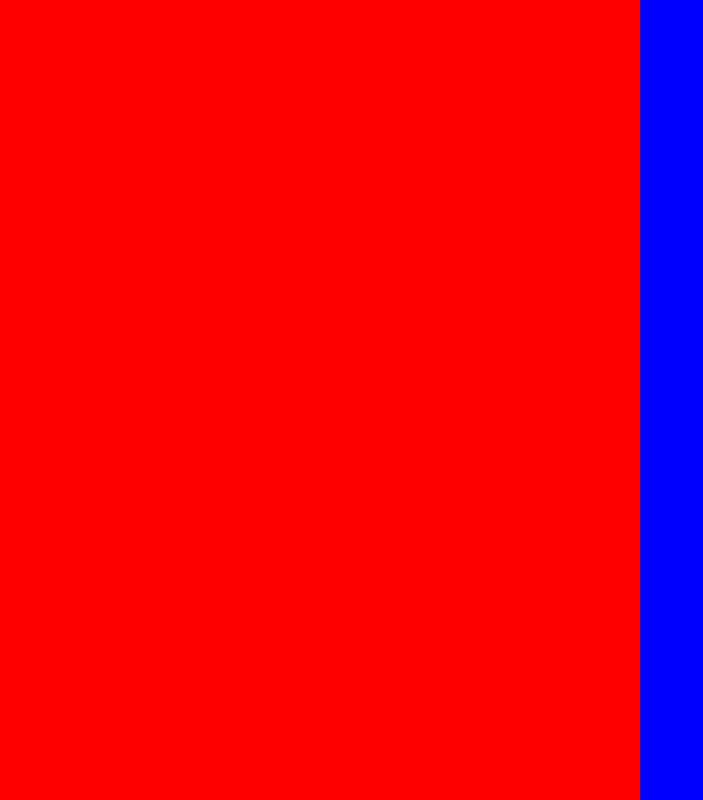
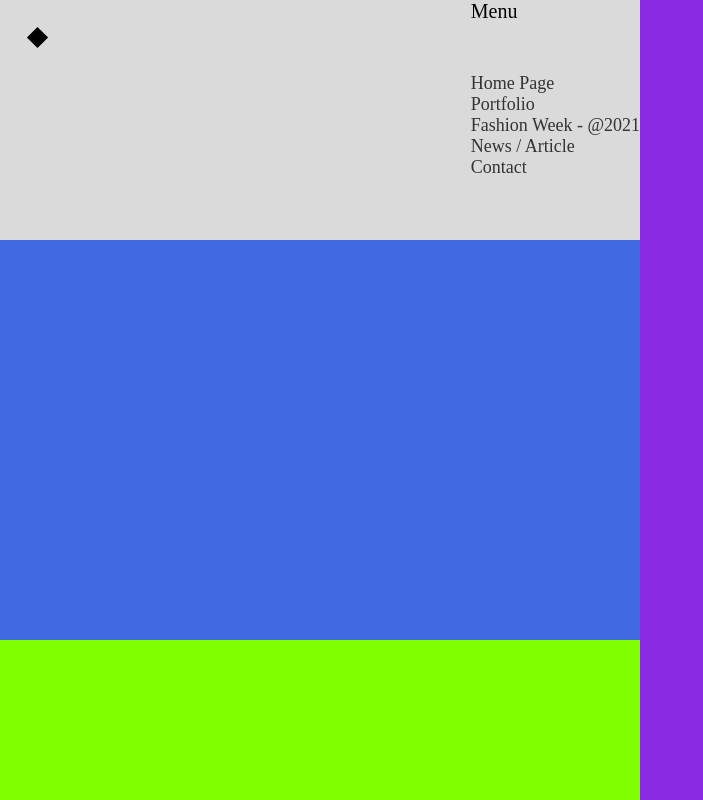
Before and after one commit to SachinP08/Frontend-Project, a plain HTML site: page index.html in a window 1280 px wide. Shown: the whole page, without its empty margins (0-703 px from the left). Drawn offline with Linux system fonts and the light colour scheme.

Commit message:
First 2 divs

```diff
--- a/index.html
+++ b/index.html
@@ -8,7 +8,19 @@
 </head>
 <body>
     <div id="main">
-        <div id="left"></div>
+        <div id="left-top-left">
+            <div id="square"></div>
+        </div>
+        <div id="left-top-right">
+            <h4>Menu</h4>
+            <h5>Home Page</h5>
+            <h5>Portfolio</h5>
+            <h5>Fashion Week - @2021</h5>
+            <h5>News / Article</h5>
+            <h5>Contact</h5>
+        </div>
+        <div id="left-centre"></div>
+        <div id="left-bottom"></div>
         <div id="right"></div>
     </div>
 </body>
--- a/style.css
+++ b/style.css
@@ -14,12 +14,51 @@ html, body {
     width: 100%;
     background-color: #dadada;
     display: grid;
-    grid-template-columns: 50% 50%;
+    grid-template-columns: 25% 25% 50%;
+    grid-template-rows: 30% 50% 20%;
 }
 
-#left {
-    background-color: red;
+#left-top-left {
+    /* background-color: crimson; */
+    padding: 30px;
 }
+
+#square {
+    height: 15px;
+    width: 15px;
+    background-color: black;
+    rotate: 45deg;
+}
+
+#left-top-right {
+    /* background-color: purple; */
+    justify-self: flex-end;
+}
+
+#left-top-right h4 {
+    margin-bottom: 50px;
+    font-size: 20px;
+    font-weight: 500;
+}
+
+#left-top-right h5 {
+    font-size: 18px;
+    font-weight: 500;
+    color: #333;
+}
+
 #right {
-    background-color: blue;
+    background-color: blueviolet;
+    grid-column: 3;
+    grid-row: 1 / 4;
 }
+
+#left-centre {
+    background-color: royalblue;
+    grid-column: 1/3;
+}
+
+#left-bottom {
+    background-color: chartreuse;
+    grid-column: 1/3;
+}
```
